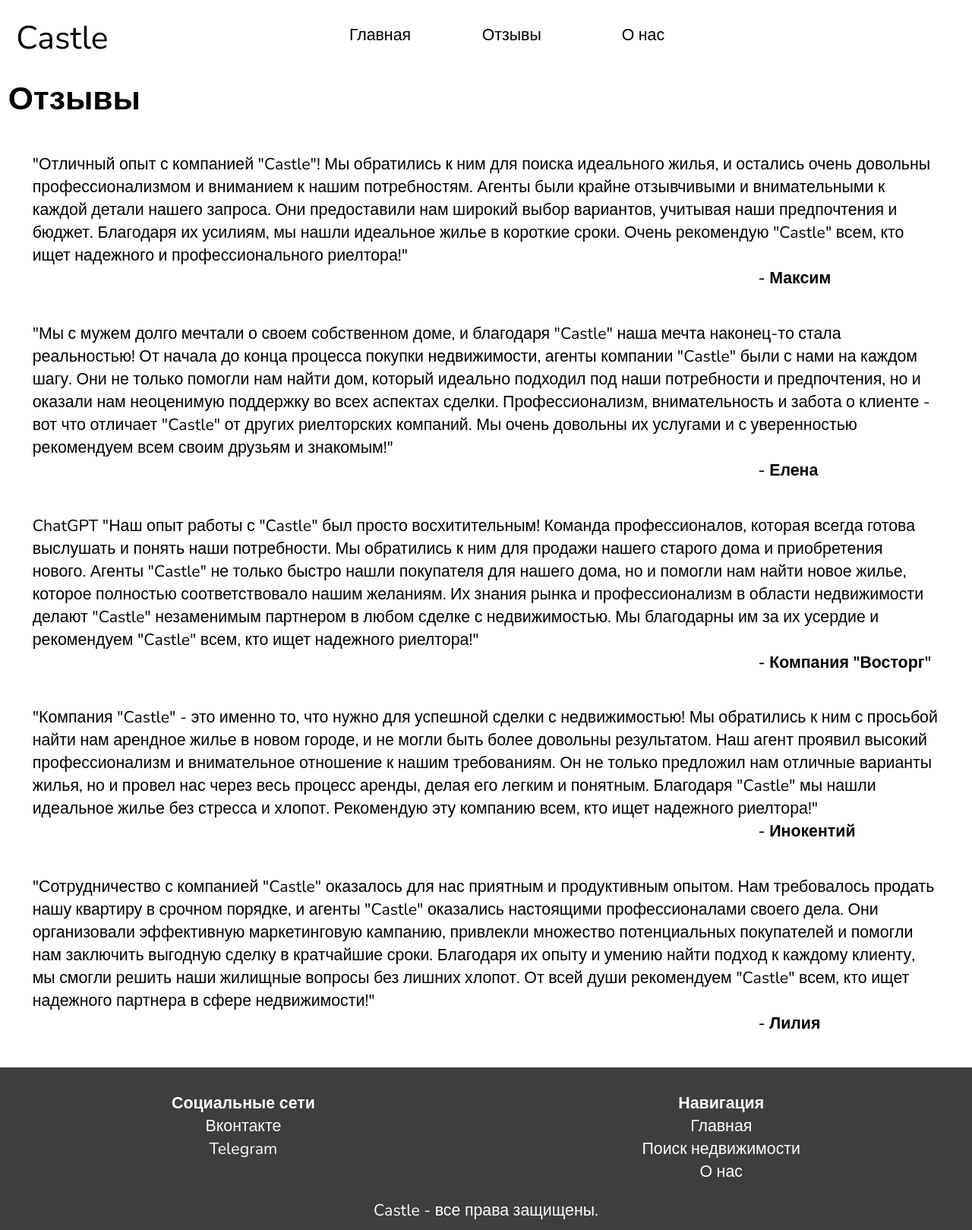
After one commit to sgshn4/PythonSimpleProjects, a Flask app: page /reviews/ in a window 1280 px wide. The commit adds this page. Shown: the whole page at 76% size. Run offline with Flask 3, Linux system fonts and the light colour scheme.

Commit message:
Reviews.html

```diff
--- a/Task6/app.py
+++ b/Task6/app.py
@@ -1,4 +1,4 @@
-from flask import Flask, render_template
+from flask import Flask, render_template, request
 import utils
 import random
 
@@ -20,6 +20,11 @@ def about():
 @app.route('/post/<string:id>/')
 def post(id):
     return render_template('post.html', post=get_post(id))
+
+
+@app.route('/reviews/')
+def reviews():
+    return render_template('reviews.html')
 
 
 def generate_random():
--- a/Task6/static/css/styles.css
+++ b/Task6/static/css/styles.css
@@ -66,8 +66,8 @@ footer {
 background: #3e3e3e;
 color: white;
 text-align: center;
+margin-top: 16pt;
 padding: 8pt;
-margin-top: 16pt;
 }
 
 footer a {
@@ -212,3 +212,19 @@ margin: 8pt
 .description {
 margin: 8pt
 }
+
+.content {
+height: 80vh;
+}
+
+.reviews-title {
+font-size: 32pt;
+margin: 8pt;
+}
+
+.review {
+margin: 32pt;
+}
+.reviewer {
+margin-left:80%
+}
--- a/Task6/templates/base.html
+++ b/Task6/templates/base.html
@@ -13,7 +13,7 @@
     <ul class="header">
         <li class="header-item"><a class="home-link" href="/">Главная</a></li>
         <li class="header-item">
-            <a class="search-link" href="/">Поиск недвижимости</a>
+            <a class="search-link" href="/reviews">Отзывы</a>
         </li>
         <li class="header-item">
             <a class="about-link" href="/about">О нас</a>
--- /dev/null
+++ b/Task6/templates/reviews.html
@@ -0,0 +1,56 @@
+{% extends 'base.html' %}
+
+{% block title %}
+Castle - Отзывы
+{% endblock %}
+
+{% block body %}
+<b class="reviews-title">Отзывы</b>
+<ul>
+    <li class="review">
+        "Отличный опыт с компанией "Castle"! Мы обратились к ним для поиска идеального жилья, и остались очень довольны
+        профессионализмом и вниманием к нашим потребностям. Агенты были крайне отзывчивыми и внимательными к каждой
+        детали нашего запроса. Они предоставили нам широкий выбор вариантов, учитывая наши предпочтения и бюджет.
+        Благодаря их усилиям, мы нашли идеальное жилье в короткие сроки. Очень рекомендую "Castle" всем, кто ищет
+        надежного и профессионального риелтора!" </br>
+        <b class="reviewer">- Максим</b>
+    </li>
+    <li class="review">
+        "Мы с мужем долго мечтали о своем собственном доме, и благодаря "Castle" наша мечта наконец-то стала
+        реальностью! От начала до конца процесса покупки недвижимости, агенты компании "Castle" были с нами на каждом
+        шагу. Они не только помогли нам найти дом, который идеально подходил под наши потребности и предпочтения, но и
+        оказали нам неоценимую поддержку во всех аспектах сделки. Профессионализм, внимательность и забота о клиенте -
+        вот что отличает "Castle" от других риелторских компаний. Мы очень довольны их услугами и с уверенностью
+        рекомендуем всем своим друзьям и знакомым!"</br>
+        <b class="reviewer">- Елена</b>
+    </li>
+    <li class="review">
+
+        ChatGPT
+        "Наш опыт работы с "Castle" был просто восхитительным! Команда профессионалов, которая всегда готова выслушать и
+        понять наши потребности. Мы обратились к ним для продажи нашего старого дома и приобретения нового. Агенты
+        "Castle" не только быстро нашли покупателя для нашего дома, но и помогли нам найти новое жилье, которое
+        полностью соответствовало нашим желаниям. Их знания рынка и профессионализм в области недвижимости делают
+        "Castle" незаменимым партнером в любом сделке с недвижимостью. Мы благодарны им за их усердие и рекомендуем
+        "Castle" всем, кто ищет надежного риелтора!"</br>
+        <b class="reviewer">- Компания "Восторг"</b>
+    </li>
+    <li class="review">
+        "Компания "Castle" - это именно то, что нужно для успешной сделки с недвижимостью! Мы обратились к ним с
+        просьбой найти нам арендное жилье в новом городе, и не могли быть более довольны результатом. Наш агент проявил
+        высокий профессионализм и внимательное отношение к нашим требованиям. Он не только предложил нам отличные
+        варианты жилья, но и провел нас через весь процесс аренды, делая его легким и понятным. Благодаря "Castle" мы
+        нашли идеальное жилье без стресса и хлопот. Рекомендую эту компанию всем, кто ищет надежного риелтора!"</br>
+        <b class="reviewer">- Инокентий</b>
+    </li>
+    <li class="review">
+        "Сотрудничество с компанией "Castle" оказалось для нас приятным и продуктивным опытом. Нам требовалось продать
+        нашу квартиру в срочном порядке, и агенты "Castle" оказались настоящими профессионалами своего дела. Они
+        организовали эффективную маркетинговую кампанию, привлекли множество потенциальных покупателей и помогли нам
+        заключить выгодную сделку в кратчайшие сроки. Благодаря их опыту и умению найти подход к каждому клиенту, мы
+        смогли решить наши жилищные вопросы без лишних хлопот. От всей души рекомендуем "Castle" всем, кто ищет
+        надежного партнера в сфере недвижимости!"</br>
+        <b class="reviewer">- Лилия</b>
+    </li>
+</ul>
+{% endblock %}
```
